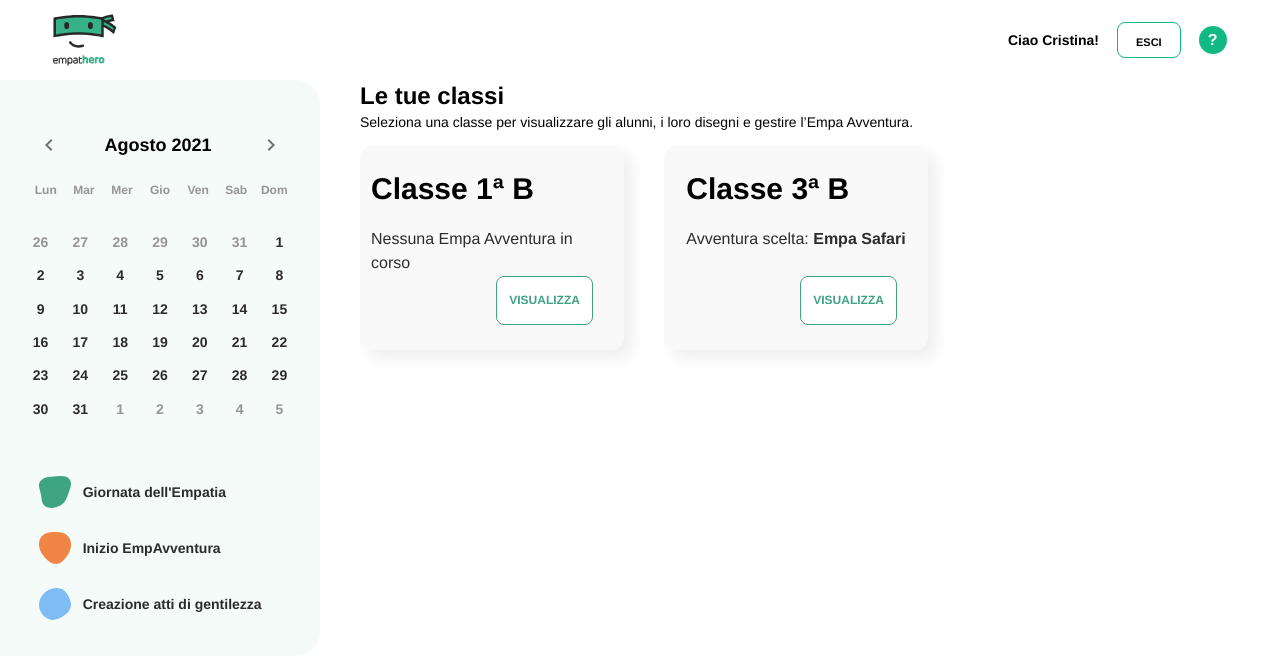
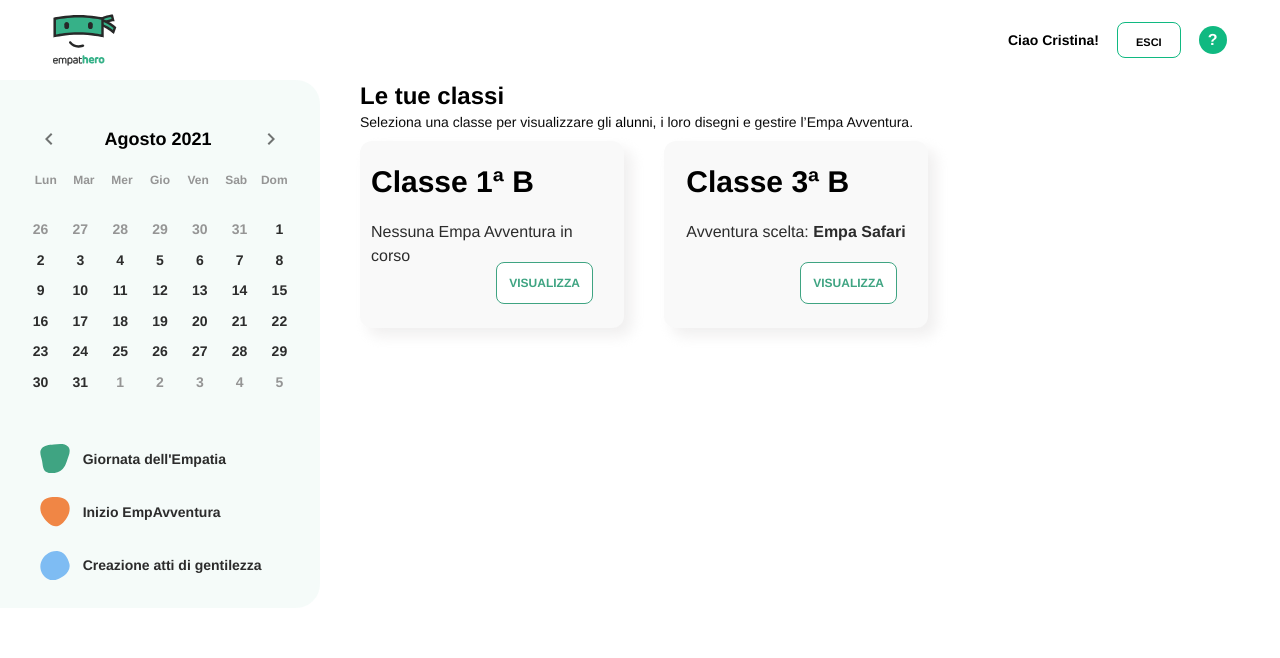
Before and after one commit to noguewill/empatHero-dashboard-app, a React (Create React App) app: page / in a window 1280 px wide. Shown: the top 658 px of the page. Built offline with nearby package versions, Linux system fonts and the light colour scheme.

Commit message:
Update index.css

```diff
--- a/src/index.css
+++ b/src/index.css
@@ -122,19 +122,22 @@ body {
   height: 99%;
 }
 
-.vhBreak {
-  height: 34rem;
-}
 .vhAdvThemeCard {
   height: 20%;
 }
 
-@media (min-width: 1024px) {
+@media (min-width: 1200px) {
+  body {
+    overflow-x: hidden;
+  }
   .vhBreak {
-    height: 36rem;
+    height: 33rem;
   }
   .vhAdvThemeCardHeight {
     height: 60%;
+  }
+  .vhAdvThemeCard {
+    height: 20%;
   }
 }
 
```
